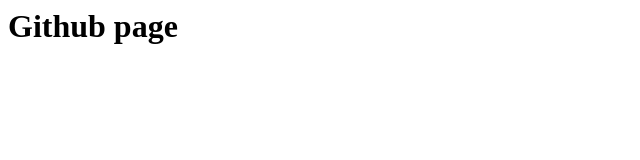
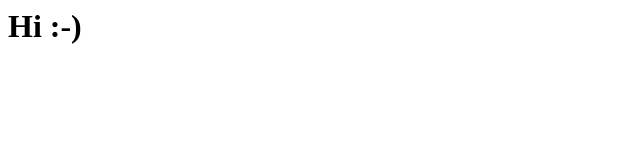
Before and after one commit to tj-513/tj-513.github.io, a plain HTML site: page index.html in a window 1280 px wide. Shown: the whole page, without its empty margins (0-640 px from the left). Drawn offline with Linux system fonts and the light colour scheme.

Commit message:
Update index.html

```diff
--- a/index.html
+++ b/index.html
@@ -1,5 +1,5 @@
 <html>
   <body>
-    <h1> Github page </h1>
+    <h1> Hi :-) </h1>
   </body>
 </html>
```
